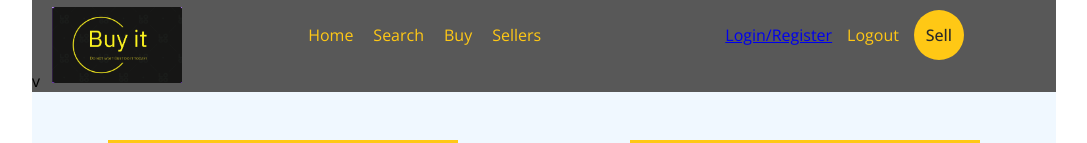
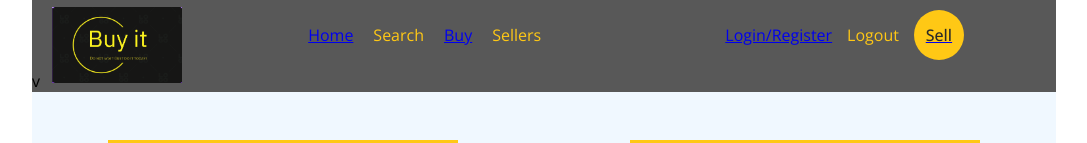
Before and after one commit to miheejb/BUY-IT, a React (Create React App) app in the folder client/: page / in a window 1280 px wide. Shown: the top 143 px of the page, without its empty margins (96-1183 px from the left). Built offline with nearby package versions, Linux system fonts and the light colour scheme; grey boxes are pictures that could not be loaded.

Commit message:
update anchor tag in Navbar.jsx

```diff
--- a/client/src/components/Navbar.jsx
+++ b/client/src/components/Navbar.jsx
@@ -10,9 +10,9 @@ const Navbar = () => {
         </div>
         <div className="links">
           <div className="link">
-            <h6>Home</h6>
+            <a href="./"><h6>Home</h6></a>
             <h6>Search</h6>
-            <h6>Buy</h6>
+            <a href="./"><h6>Buy</h6></a>
             <h6>Sellers</h6>
           </div>
         </div>
@@ -23,7 +23,7 @@ const Navbar = () => {
             </h6>
           </span>
           <span>Logout</span>
-          <span className="sell">Sell</span>
+          <a href="./sell"><span className="sell"> Sell</span> </a>
         </div>
       </div>
       v
```
